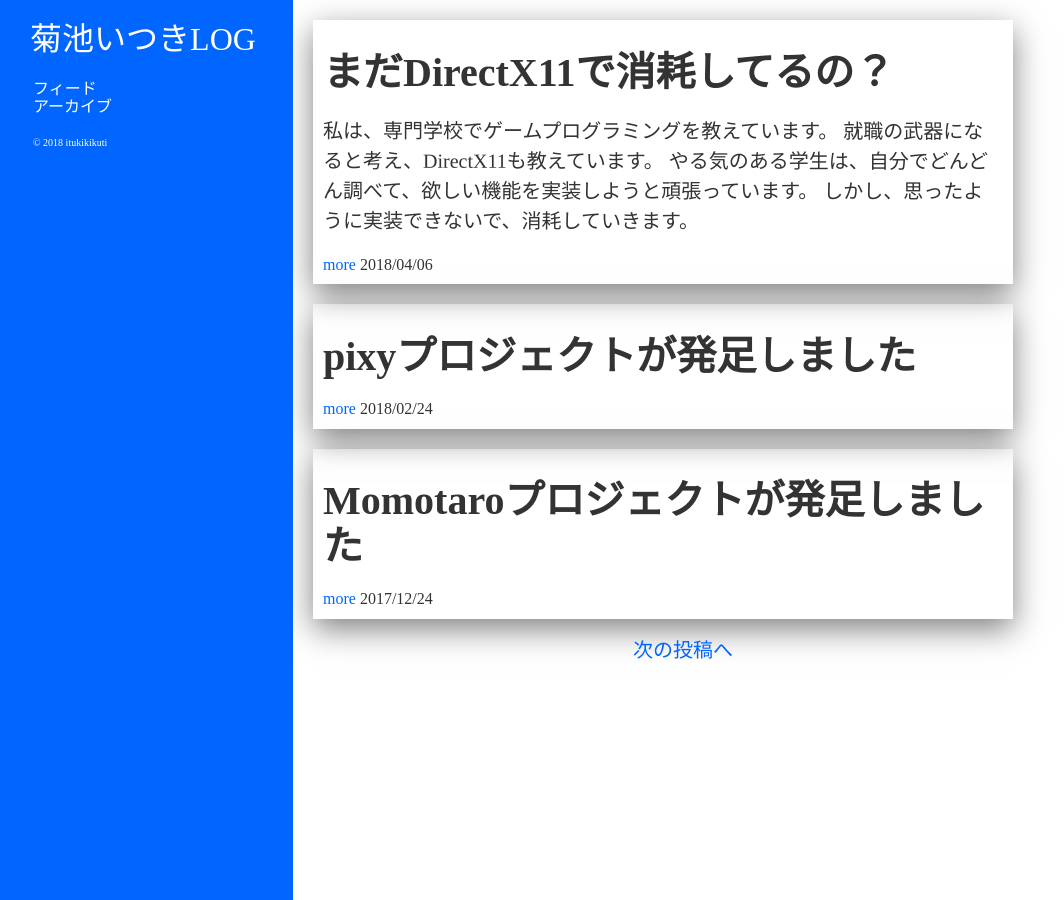
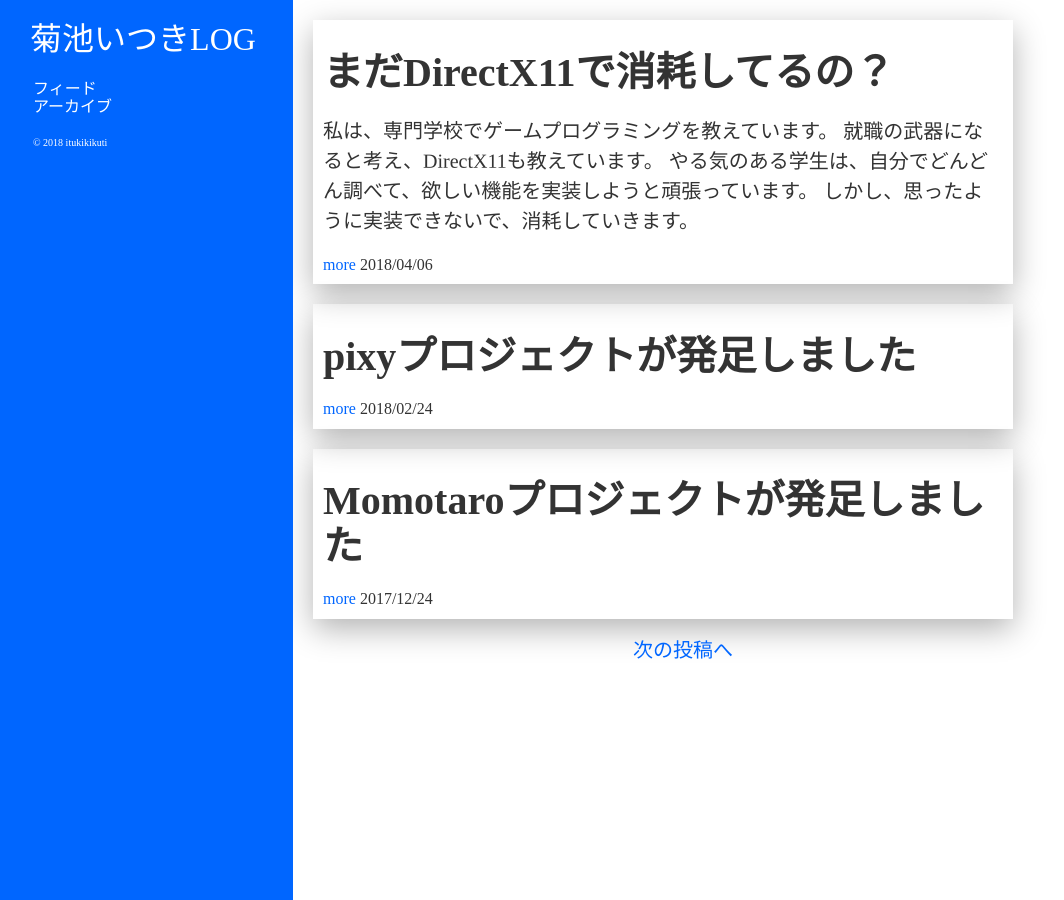
Before and after one commit to itukikikuti/windblow.net, a Jekyll site: the page built from index.html, in a window 1280 px wide. Shown: the whole page, without its empty margins (7-1071 px from the left). Built offline with Jekyll 4.4.1, drawn with Linux system fonts in a browser that asks for light colours; some web fonts are replaced; the list of posts is cut into pages by our own code.

Commit message:
Update style.scss

```diff
--- a/css/style.scss
+++ b/css/style.scss
@@ -3,17 +3,15 @@
 $color: {{ site.color }};
 $white: #FFF;
 $black: #333;
-* {
-    font-family: "Mplus 1p";
-    font-weight: 400;
-    color: $black;
-}
 a {
     color: $color;
     text-decoration: none;
 }
 body {
     background: $white;
+    font-family: "Mplus 1p";
+    font-weight: 400;
+    color: $black;
 }
 header {
     position: fixed;
@@ -23,10 +21,8 @@
     height: 100%;
     background: $color;
     h1 {
+        font-weight: 100;
         text-align: center;
-        a {
-            font-weight: 100;
-        }
     }
     a {
         color: $white;
@@ -45,7 +41,7 @@
 main {
     margin-left: 320px;
     margin-right: 20px;
-    margin-bottom: 50px;
+    margin-bottom: 100px;
     max-width: 700px;
     nav ul {
         display: flex;
@@ -62,7 +58,7 @@
 article {
     margin: 20px 0px;
     padding: 10px;
-    box-shadow: 0px 10px 30px rgba(0, 0, 0, 0.5);
+    box-shadow: 0px 10px 30px rgba(0, 0, 0, 0.3);
     h2 a {
         font-weight: 900;
         font-size: 40px;
```
